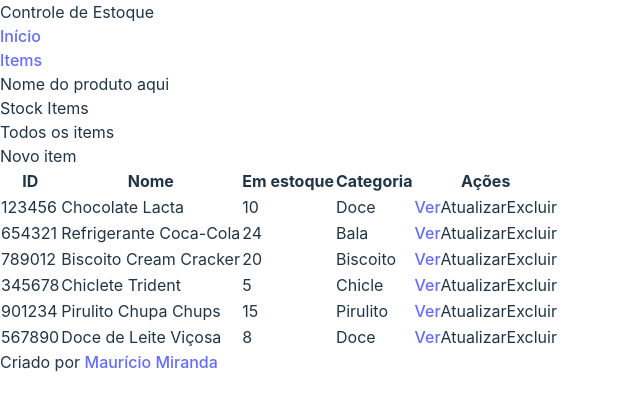
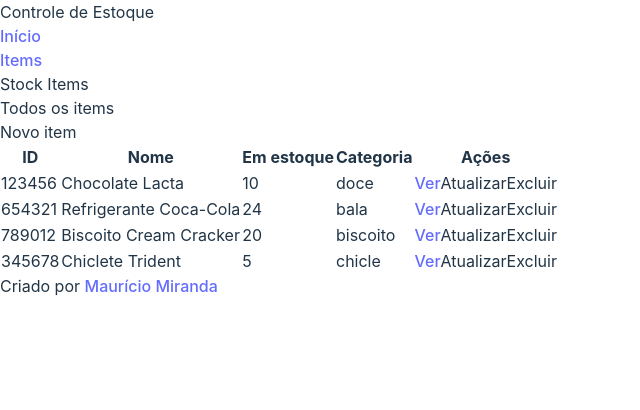
Before and after one commit to mauriciomira1/controle-de-estoque, a React (Vite) app in the folder controle-de-estoque/: page /stock-items in a window 1280 px wide. Shown: the top 410 px of the page, without its empty margins (0-640 px from the left). Built offline with nearby package versions, Linux system fonts and the light colour scheme.

Commit message:
finalizando adição e exclusão de itens

```diff
--- a/controle-de-estoque/db.json
+++ b/controle-de-estoque/db.json
@@ -4,7 +4,7 @@
       "id": 123456,
       "name": "Chocolate Lacta",
       "quantity": 10,
-      "category": "Doce",
+      "category": "doce",
       "price": 3.99,
       "description": "Tablete de chocolate ao leite da marca Lacta."
     },
@@ -12,7 +12,7 @@
       "id": 654321,
       "name": "Refrigerante Coca-Cola",
       "quantity": 24,
-      "category": "Bala",
+      "category": "bala",
       "price": 5.49,
       "description": "Lata de 350ml de Coca-Cola tradicional."
     },
@@ -20,7 +20,7 @@
       "id": 789012,
       "name": "Biscoito Cream Cracker",
       "quantity": 20,
-      "category": "Biscoito",
+      "category": "biscoito",
       "price": 2.89,
       "description": "Pacote de biscoito cream cracker."
     },
@@ -28,25 +28,9 @@
       "id": 345678,
       "name": "Chiclete Trident",
       "quantity": 5,
-      "category": "Chicle",
+      "category": "chicle",
       "price": 1.49,
       "description": "Caixa com 5 unidades de chiclete sabor menta da marca Trident."
-    },
-    {
-      "id": 901234,
-      "name": "Pirulito Chupa Chups",
-      "quantity": 15,
-      "category": "Pirulito",
-      "price": 0.79,
-      "description": "Pirulito de diversos sabores da marca Chupa Chups."
-    },
-    {
-      "id": 567890,
-      "name": "Doce de Leite Viçosa",
-      "quantity": 8,
-      "category": "Doce",
-      "price": 4.29,
-      "description": "Pote de doce de leite cremoso da marca Viçosa."
     }
   ]
 }
--- a/controle-de-estoque/package.json
+++ b/controle-de-estoque/package.json
@@ -14,6 +14,7 @@
     "axios": "^1.4.0",
     "react": "^18.2.0",
     "react-dom": "^18.2.0",
+    "react-icons": "^4.10.1",
     "react-router-dom": "^6.14.2"
   },
   "devDependencies": {
--- a/controle-de-estoque/src/pages/ItemsList/ItemsList.tsx
+++ b/controle-de-estoque/src/pages/ItemsList/ItemsList.tsx
@@ -1,24 +1,27 @@
 import { Link } from "react-router-dom";
 import productsData from "../../../db.json";
 import { useState } from "react";
-
-interface Products {
-  id: number;
-  name: string;
-  quantity: number;
-  category: string;
-  price: number;
-  description: string;
-}
+import axios from "axios";
 
 const ItemsList = () => {
-  const [products, setProducts] = useState<Products[]>(productsData.products);
+  const [products, setProducts] = useState(productsData.products);
 
-  const handleDelete = (productId: number) => {
+  const handleDelete = async (productId: number) => {
+    try {
+      await axios.delete(`http://localhost:3000/products/${productId}`);
+    } catch (error) {
+      console.error("Erro ao deletar item: ", error);
+    }
     setProducts((prevProducts) =>
       prevProducts.filter((item) => item.id !== productId)
     );
   };
+
+  /*   const handleDelete = (productId: number) => {
+    setProducts((prevProducts) =>
+      prevProducts.filter((item) => item.id !== productId)
+    );
+  }; */
 
   return (
     <table className="my-8 flex flex-col justify-center items-center w-full">
@@ -47,6 +50,7 @@ const ItemsList = () => {
             </button>
             <button
               className="px-2 py-1 rounded text-gray-950 font-semibold bg-red-600 hover:opacity-90 duration-150"
+              // eslint-disable-next-line @typescript-eslint/no-misused-promises
               onClick={() => handleDelete(product.id)}
             >
               Excluir
--- a/controle-de-estoque/src/pages/StockItems/StockItems.tsx
+++ b/controle-de-estoque/src/pages/StockItems/StockItems.tsx
@@ -8,7 +8,6 @@ const StockItems = () => {
 
   return (
     <div className="flex flex-col w-full p-6">
-      <h1>Nome do produto aqui</h1>
       <h1 className="text-5xl mb-10">Stock Items</h1>
       <nav>
         <ul className={`w-full border-gray-400 border-b-2 flex gap-10 `}>
--- a/controle-de-estoque/src/pages/dashboard/dashboard.tsx
+++ b/controle-de-estoque/src/pages/dashboard/dashboard.tsx
@@ -1,6 +1,9 @@
+import axios from "axios";
 import DashboardWindow from "../../components/DashboardWindow";
 
 const Dashboard = () => {
+  const response = axios.get("http://localhost:3000/products");
+
   return (
     <div className="flex items-center flex-col mb-10 w-full">
       <h1 className="text-4xl mb-6">Dashboard</h1>
@@ -18,7 +21,7 @@ const Dashboard = () => {
             <tr className="pl-2 py-2 items-center flex">
               <td className="w-3/5 text-left">Biscoito mabel</td>
               <td className="w-2/5 text-center">
-                <button className="bg-gray-700 rounded px-3 py-1 hover:bg-gray-600 duration-150">
+                <button className="bg-blue-800 rounded px-3 py-1 hover:bg-blue-700 duration-150">
                   Ver
                 </button>
               </td>
@@ -40,7 +43,7 @@ const Dashboard = () => {
               <td className="w-2/4 text-left">7 Batata Ruffles</td>
               <td className="w-1/4 text-center">8</td>
               <td className="w-1/4 text-center">
-                <button className="bg-gray-700 rounded px-3 py-1 hover:bg-gray-600 duration-150">
+                <button className="bg-blue-800 rounded px-3 py-1 hover:bg-blue-700 duration-150">
                   Ver
                 </button>
               </td>
--- a/controle-de-estoque/src/pages/itemDetails/itemDetails.tsx
+++ b/controle-de-estoque/src/pages/itemDetails/itemDetails.tsx
@@ -1,3 +1,4 @@
+import axios from "axios";
 import { useLoaderData } from "react-router-dom";
 
 interface ProductProps {
@@ -11,6 +12,14 @@ interface ProductProps {
 
 const ItemDetails: React.FC = () => {
   const product = useLoaderData() as ProductProps;
+  const handleDelete = async () => {
+    try {
+      await axios.delete(`http://localhost:3000/products/${product.id}`);
+      window.location.href = "http://localhost:5173/stock-items";
+    } catch (error) {
+      console.error("Erro ao deletar item: ", error);
+    }
+  };
 
   return (
     <section>
@@ -19,7 +28,11 @@ const ItemDetails: React.FC = () => {
         <button className="w-24 py-2 rounded text-gray-950 font-semibold bg-gray-100 hover:opacity-80 duration-150">
           Atualizar
         </button>
-        <button className="w-24 py-2 rounded text-gray-950 font-semibold bg-red-600 hover:opacity-80 duration-150">
+        <button
+          className="w-24 py-2 rounded text-gray-950 font-semibold bg-red-600 hover:opacity-80 duration-150"
+          // eslint-disable-next-line @typescript-eslint/no-misused-promises
+          onClick={handleDelete}
+        >
           Excluir
         </button>
       </div>
--- a/controle-de-estoque/src/pages/newItem/newItem.tsx
+++ b/controle-de-estoque/src/pages/newItem/newItem.tsx
@@ -1,6 +1,58 @@
+import axios from "axios";
+import { FormEvent, useState, useEffect } from "react";
+import { AiFillCheckCircle } from "react-icons/ai";
+
 const NewItem = () => {
+  const [successBtn, setSuccessBtn] = useState<boolean>(false);
+  useEffect(() => {
+    if (successBtn) {
+      const timer = setTimeout(() => {
+        setSuccessBtn(false);
+      }, 1000);
+
+      return () => clearTimeout(timer);
+    }
+  }, [successBtn]);
+
+  const [newProduct, setNewProduct] = useState({
+    name: "",
+    quantity: "",
+    price: "",
+    category: "",
+    description: "",
+  });
+
+  const handleChange = (
+    e: React.ChangeEvent<
+      HTMLInputElement | HTMLSelectElement | HTMLTextAreaElement
+    >
+  ) => {
+    const { name, value } = e.target;
+    setNewProduct({ ...newProduct, [name]: value });
+  };
+
+  const handleSubmit = (e: FormEvent<HTMLFormElement>) => {
+    e.preventDefault();
+    void (async () => {
+      try {
+        await axios.post("http://localhost:3000/products", newProduct);
+        console.log("requisição enviada com sucesso");
+        setSuccessBtn(true);
+      } catch (error) {
+        console.log("requisição falhou");
+      }
+    })();
+    setNewProduct({
+      name: "",
+      quantity: "",
+      price: "",
+      category: "",
+      description: "",
+    });
+  };
+
   return (
-    <form className="w-full flex flex-col mt-4">
+    <form className="w-full flex flex-col mt-4" onSubmit={handleSubmit}>
       <div className="flex gap-6 w-full">
         <div className="flex flex-col gap-2 w-full">
           <label htmlFor="name">Nome</label>
@@ -9,6 +61,9 @@ const NewItem = () => {
             name="name"
             id="name"
             className="px-2 py-2 rounded bg-gray-950 w-full text-gray-50"
+            value={newProduct.name}
+            onChange={handleChange}
+            required
           />
         </div>
         <div className="flex flex-col gap-2 w-full">
@@ -18,6 +73,9 @@ const NewItem = () => {
             name="quantity"
             id="quantity"
             className="px-2 py-2 rounded bg-gray-950 w-full text-gray-50"
+            value={newProduct.quantity}
+            onChange={handleChange}
+            required
           />
         </div>
         <div className="flex flex-col gap-2 w-full">
@@ -27,6 +85,9 @@ const NewItem = () => {
             name="price"
             id="price"
             className="px-2 py-2 rounded bg-gray-950 w-full text-gray-50"
+            value={newProduct.price}
+            onChange={handleChange}
+            required
           />
         </div>
         <div className="flex flex-col gap-2 w-full">
@@ -35,6 +96,9 @@ const NewItem = () => {
             name="category"
             id="category"
             className="px-2 py-2 rounded selection:border-red-400 bg-gray-950 w-full text-gray-50"
+            value={newProduct.category}
+            onChange={handleChange}
+            required
           >
             <option disabled selected>
               Selecione
@@ -52,14 +116,27 @@ const NewItem = () => {
         <textarea
           name="description"
           id="description"
-          cols="30"
-          rows="10"
+          cols={30}
+          rows={10}
           className="px-2 py-2 rounded w-full bg-gray-950 text-gray-50"
+          value={newProduct.description}
+          onChange={handleChange}
         ></textarea>
       </div>
-      <button className="px-4 py-2 duration-150 bg-blue-800 hover:bg-blue-700 text-gray-50 font-semibold rounded mt-2 w-32">
-        Salvar
-      </button>
+      <div className="flex gap-4 items-center mt-2">
+        {!successBtn ? (
+          <button className="px-4 h-10 duration-150 bg-blue-800 hover:bg-blue-700 text-gray-50 font-semibold rounded w-32">
+            Salvar
+          </button>
+        ) : (
+          <button
+            className="px-4 h-10 duration-150 bg-green-500 text-gray-50 text-3xl rounded w-32 flex items-center justify-center"
+            disabled
+          >
+            <AiFillCheckCircle />
+          </button>
+        )}
+      </div>
     </form>
   );
 };
```
Also changed, not shown: 1 other file (tests, documents, lock files or other folders).
